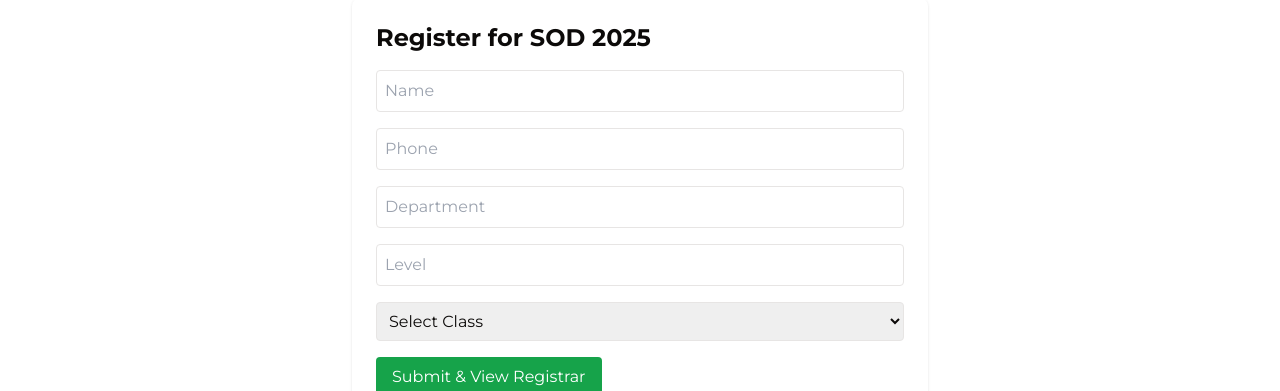
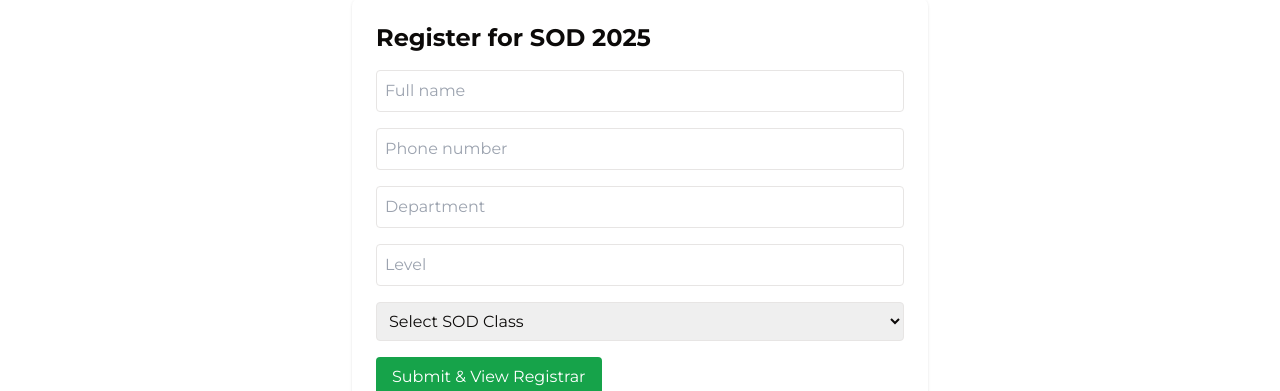
Before and after one commit to Benaks/FCS_SOD-24, a React (Vite) app: page /register in a window 1280 px wide. Shown: the part 162-553 px from the top of the page. Built offline with nearby package versions, Linux system fonts and the light colour scheme.

Commit message:
form update

```diff
--- a/src/Components/Benefits/Benefits.jsx
+++ b/src/Components/Benefits/Benefits.jsx
@@ -78,7 +78,7 @@ const Benefits = () => {
 
       <div className="my-10 flex items-center justify-center">
         <NavLink to="/departments">
-          <button className="bg-accent p-2 rounded-md text-white hover:bg-secondary">
+          <button className="bg-accent p-4 rounded-md text-white hover:bg-secondary">
             Enroll Now
           </button>
         </NavLink>
--- a/src/Components/Registration/Form2.jsx
+++ b/src/Components/Registration/Form2.jsx
@@ -26,7 +26,7 @@ const RegisterForm = () => {
     <div className="max-w-xl mx-auto mt-40 mb-10 p-6 bg-white rounded-lg shadow">
       <h2 className="text-2xl font-bold mb-4">Register for SOD 2025</h2>
       <form onSubmit={handleSubmit} className="space-y-4">
-        {["name", "phone", "department", "level"].map((field) => (
+        {["full name", "phone number", "department", "level"].map((field) => (
           <input
             key={field}
             name={field}
@@ -44,16 +44,25 @@ const RegisterForm = () => {
           onChange={handleChange}
           required
         >
-          <option value="">Select Class</option>
-          <option value="Theology and Apologetics">TAA</option>
-          <option value="Faithful Witnessing">FAW</option>
-          <option value="Divinity and The Supernatural">DTS</option>
-          <option value="Purpose And Identity">PAI</option>
-          <option value="Leadership and Dominion">LAD</option>
-          <option value="Kingdom Wealth">KDW</option>
-          <option value="Godly Relationship">GRP</option>
-          <option value="Kingdom Scholars">KIS</option>
-          <option value="Kingdom Craftsmen">KCR</option>
+          <option value="">Select SOD Class</option>
+          <option value="Theology and Apologetics">
+            Theology and Apologetics (TAA)
+          </option>
+          <option value="Faithful Witnessing">Faithful Witnessing (FAW)</option>
+          <option value="Divinity and The Supernatural">
+            Divinity and The Supernatural (DTS)
+          </option>
+          <option value="Purpose And Identity">
+            Purpose And Identity (PAI)
+          </option>
+          <option value="Leadership and Dominion">
+            {" "}
+            Leadership and Dominion (LAD)
+          </option>
+          <option value="Kingdom Wealth">Kingdom Wealth (KDW)</option>
+          <option value="Godly Relationship"> Godly Relationship (GRP)</option>
+          <option value="Kingdom Scholars"> Kingdom Scholars (KIS)</option>
+          <option value="Kingdom Craftsmen">Kingdom Craftsmen (KCR)</option>
         </select>
         <button
           type="submit"
```
